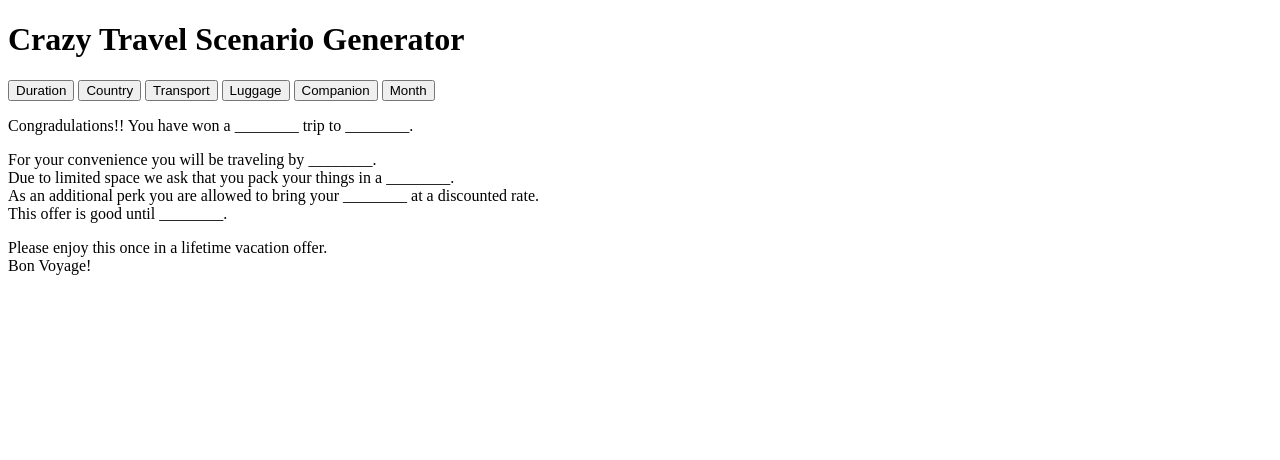
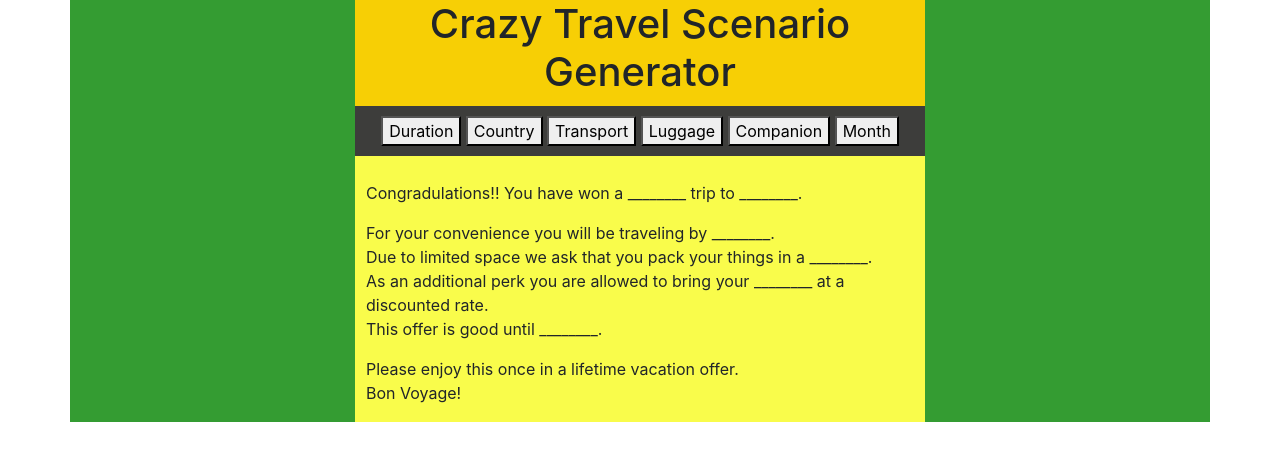
Before and after one commit to jmdressner/dice_game, a plain HTML site: page index.html in a window 1280 px wide. Drawn offline with nearby package versions, Linux system fonts and the light colour scheme.

Commit message:
updating project files

```diff
--- a/app.js
+++ b/app.js
@@ -1,8 +1,8 @@
 //Crazy Travel Scenario Generator
 
-function pickCountry(){
+function pickCountry() {
 	let countries = ['Aruba', 'Bermuda', 'Cameroon', 'Dijibouti', 'Estonia', 'Falkland Islands', 'Gabon', 'Hungary', 'Israel', 'Jordan', 'Kyrgyzstan',
-					'Lesotho', 'Mongolia', 'Namibia', 'Oman', 'Portugal', 'Romania', 'Singapore', 'Taiwan', 'Zimbabwe' ];
+					'Lesotho', 'Mongolia', 'Namibia', 'Oman', 'Portugal', 'Romania', 'Singapore', 'Taiwan', 'Zimbabwe'];
 	let sidesOfDie = 20;
 	let randomNumber = rollDie(sidesOfDie);
 	let chosenCountry = countries[randomNumber];
@@ -18,7 +18,7 @@ function pickMonth() {
 }
 
 function pickTransport() {
-	let transport = ['airplane', 'helicopter', 'submarine', 'ship', 'bus', 'car', 'train', 'horse', 'motorcycle', 'hitchhiking'];
+	let transport = ['jet plane', 'helicopter', 'submarine', 'ship', 'bus', 'carriage', 'train', 'horse', 'bicycle', 'hitchhiking'];
 	let sidesOfDie = 10;
 	let randomNumber = rollDie(sidesOfDie);
 	let chosenTransport = transport[randomNumber];
@@ -34,7 +34,7 @@ function pickTravelCompanion() {
 }
 
 function pickLuggage() {
-	let luggage = ['suitcase', 'satchel', 'plastic bag', 'hat box', 'treasure chest', 'backpack'];
+	let luggage = ['purse', 'satchel', 'plastic bag', 'hat box', 'treasure chest', 'saddlebag'];
 	let sidesOfDie = 6;
 	let randomNumber = rollDie(sidesOfDie);
 	let chosenLuggage = luggage[randomNumber];
--- a/index.html
+++ b/index.html
@@ -1,15 +1,32 @@
 <!DOCTYPE html>
 <html>
 	<head>
+		<meta http-equiv="X-US-Compatible" content="IE=edge"/>
+		<meta name="viewport" content="width=device-width, initial-scale=1"/>
 		<title>Dice Game</title>
+		<meta name="description" content="Description of the page content"/>
+
+		<link rel="stylesheet" href="https://maxcdn.bootstrapcdn.com/bootstrap/4.0.0/css/bootstrap.min.css" integrity="sha384-Gn5384xqQ1aoWXA+058RXPxPg6fy4IWvTNh0E263XmFcJlSAwiGgFAW/dAiS6JXm" crossorigin="anonymous">
+		<link rel="stylesheet" href="style.css">
 	</head>
 	<body>
-		<h1>Crazy Travel Scenario Generator</h1>
-			<div><button onclick="pickDuration()">Duration</button> <button onclick="pickCountry()">Country</button> <button onclick="pickTransport()">Transport</button> <button onclick="pickLuggage()">Luggage</button> <button onclick="pickTravelCompanion()">Companion</button> <button onclick="pickMonth()">Month</button>
+		<div class="container">
+			<div class="row">
+				<div class="col-md-3 padding-0"></div>
+				<div class="col-md-6 padding-0">
+					<center><h1>Crazy Travel Scenario Generator</h1></center>
+					<center><div class="buttons"><button onclick="pickDuration()">Duration</button> <button onclick="pickCountry()">Country</button> <button onclick="pickTransport()">Transport</button> <button onclick="pickLuggage()">Luggage</button> <button onclick="pickTravelCompanion()">Companion</button> <button onclick="pickMonth()">Month</button>
+					</div></center>
+						<div class="scenario">
+						<br>
+							<p>Congradulations!! You have won a <a id="durationDisplay">________</a> trip to <a id="countryDisplay">________</a>.</p>
+							<p>For your convenience you will be traveling by <a id="transportDisplay">________</a>.<br>Due to limited space we ask that you pack your things in a <a id="luggageDisplay">________</a>.<br>As an additional perk you are allowed to bring your <a id="companionDisplay">________</a> at a discounted rate.<br>This offer is good until <a id="monthDisplay">________</a>.</p>
+							<p>Please enjoy this once in a lifetime vacation offer.<br>Bon Voyage!</p>
+						</div>
+				</div>
+				<div class="col-md-3 padding-0"></div>
 			</div>
-			<p>Congradulations!! You have won a <a id="durationDisplay">________</a> trip to <a id="countryDisplay">________</a>.</p>
-			<p>For your convenience you will be traveling by <a id="transportDisplay">________</a>.<br>Due to limited space we ask that you pack your things in a <a id="luggageDisplay">________</a>.<br>As an additional perk you are allowed to bring your <a id="companionDisplay">________</a> at a discounted rate.<br>This offer is good until <a id="monthDisplay">________</a>.</p>
-			<p>Please enjoy this once in a lifetime vacation offer.<br>Bon Voyage!</p>
+		</div>
 
 		<script src="app.js"></script>
 	</body>
--- /dev/null
+++ b/style.css
@@ -0,0 +1,31 @@
+
+
+.col-md-3 {
+	background-color: #349c32;
+}
+
+.padding-0 {
+	padding-right: 0;
+	padding-left: 0;
+}
+
+h1 {
+	background-color: #f7cf05;
+	margin: 0;
+	padding-bottom: 10px;
+}
+
+.buttons {
+	background-color: #3d3d3b;
+	height: 50px;
+	padding: 10px;
+}
+
+.scenario {
+	background-color: #f9fc4b;
+	padding: 1px;
+}
+
+p {
+	margin-left: 10px;
+}
```
